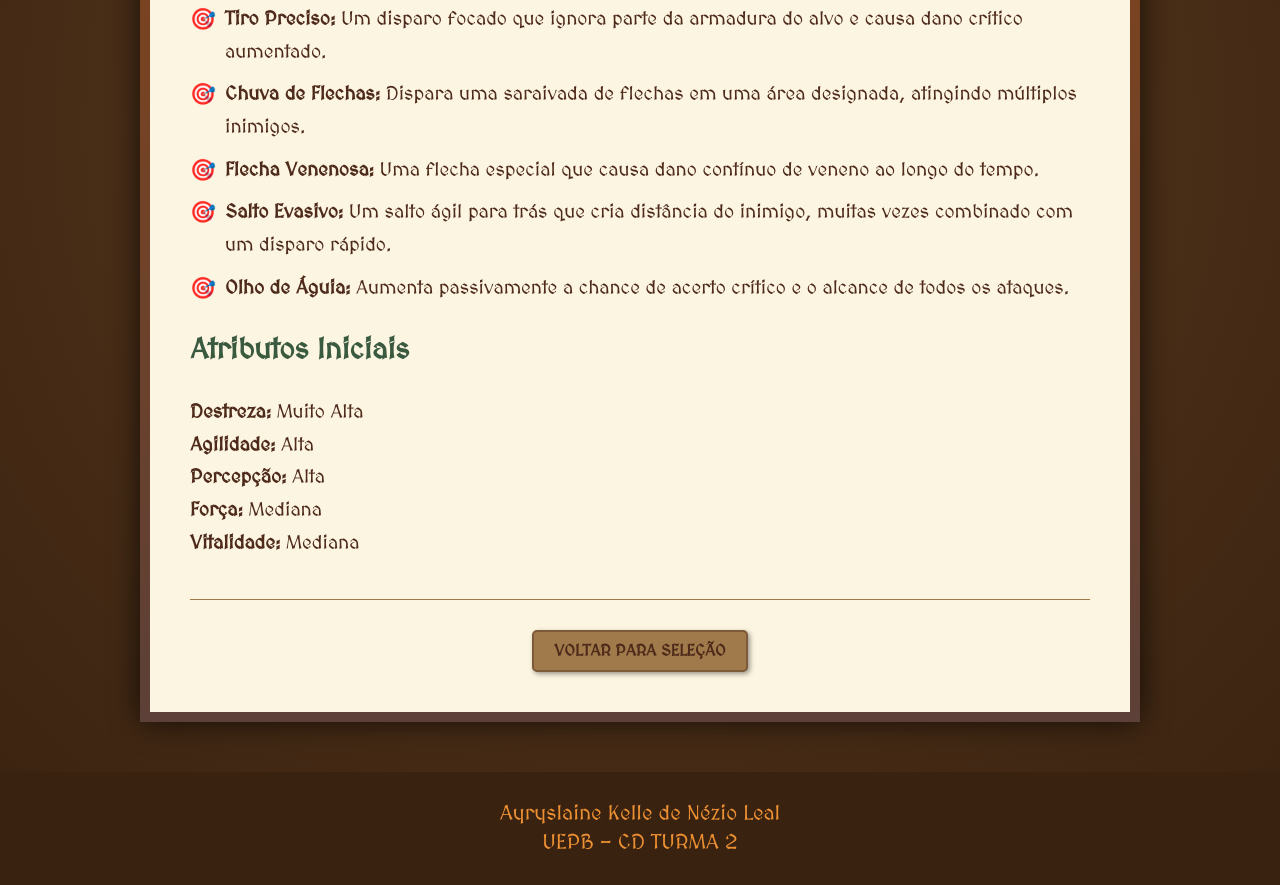
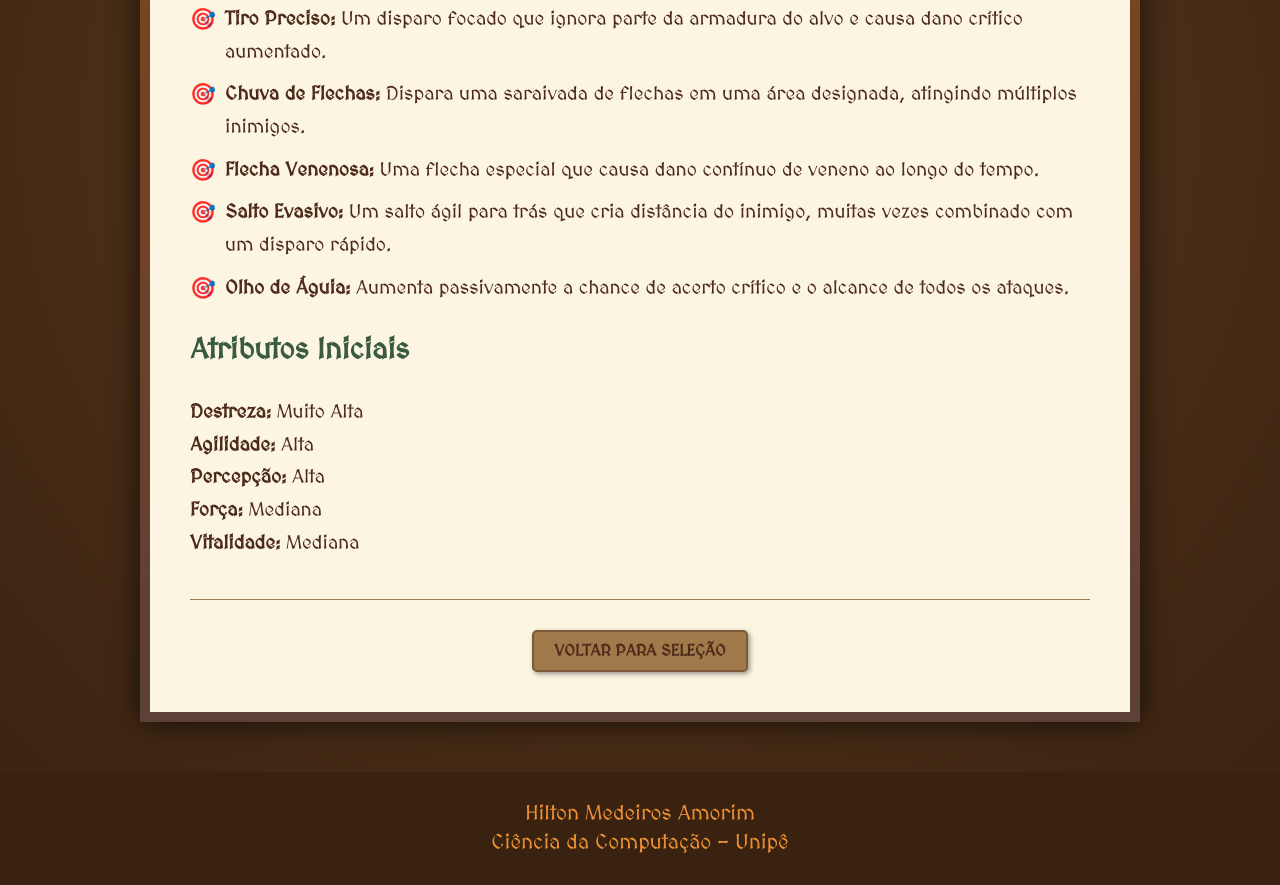
Before and after one commit to HiltonMedeiros/SelectClassRpg, a plain HTML site: page SelecaoArqueiro/arqueiro.html in a window 1280 px wide. Shown: the part 635-1520 px from the top of the page. Drawn offline with Linux system fonts and the light colour scheme.

Commit message:
UpdateFooter

```diff
--- a/SelecaoArqueiro/arqueiro.html
+++ b/SelecaoArqueiro/arqueiro.html
@@ -55,8 +55,8 @@
     </main>
 
     <footer class="site-footer">
-        <p>Ayryslaine Kelle de Nézio Leal</p>
-        <p>UEPB - CD TURMA 2</p>
+        <p>Hilton Medeiros Amorim</p>
+        <p>Ciência da Computação - Unipê</p>
     </footer>
 
 </body>
```
Also changed, not shown: SelecaoElfo/elfo.html (+2 -2 lines), SelecaoMago/mago.html (+2 -2 lines), index.html (+2 -2 lines).
